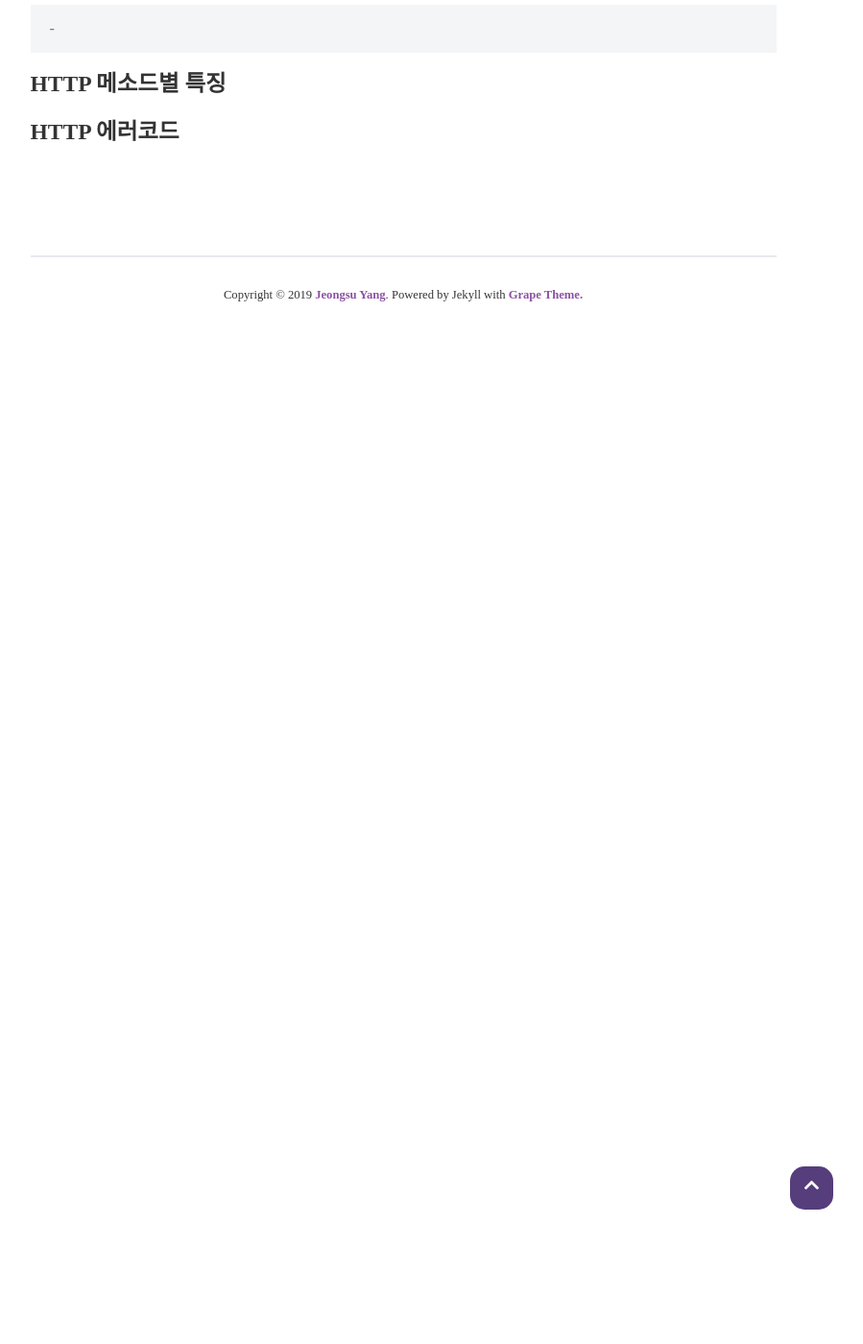
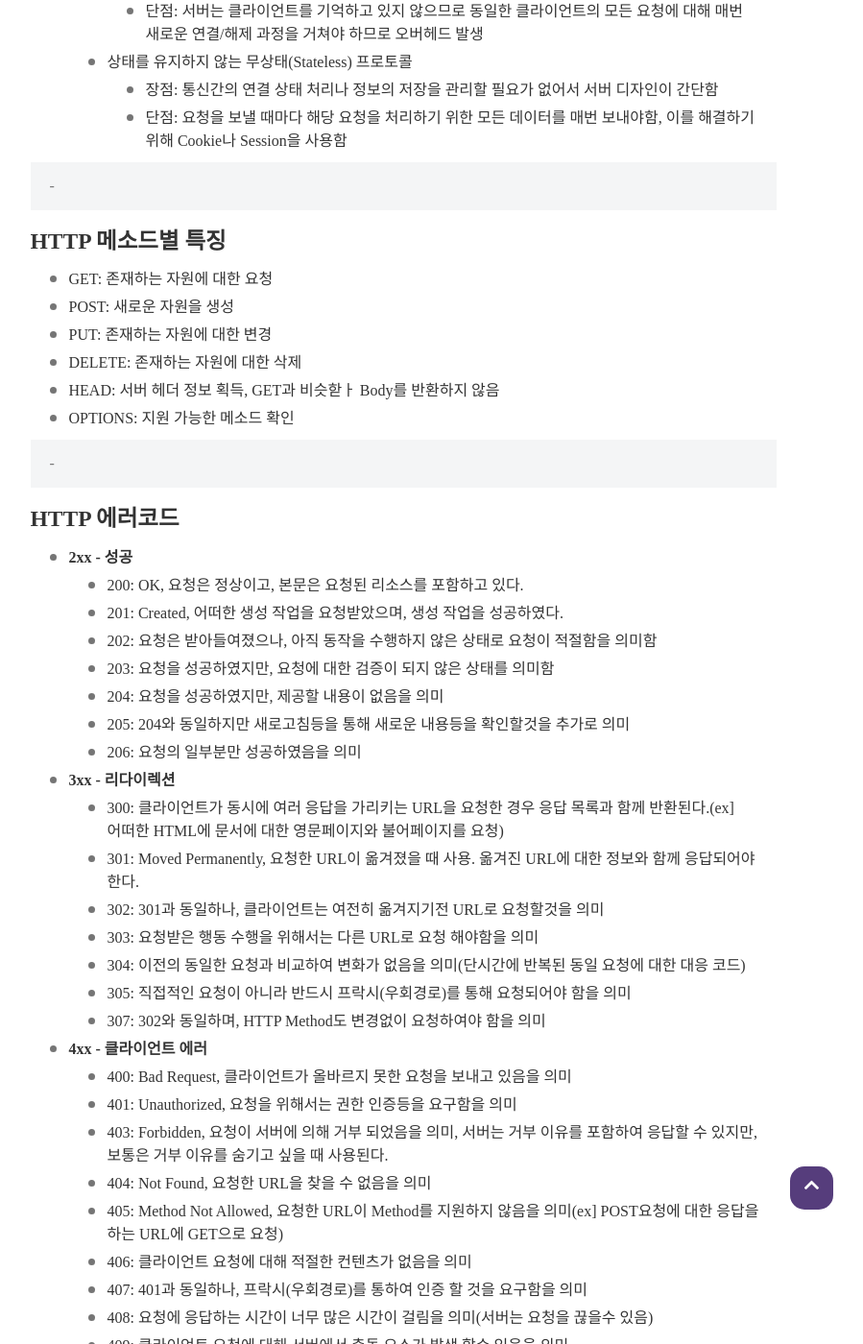
Before and after one commit to jsyang-dev/jsyang-dev.github.io, a Jekyll site: the page built from _posts/2020-01-05-basic-knowledge-general.md, in a window 1280 px wide and 1400 px high, scrolled down 547 px. Shown: the whole window at 96% size, without its empty margins (220-1119 px from the left). Built offline with Jekyll 4.4.1, drawn with Linux system fonts in a browser that asks for light colours; nearby versions of some CDN libraries; some web fonts are replaced; comment, search, counter and statistics services are not loaded; before the commit the page ends 900 px from its top, so only the background shows below that; some of the changed text lies outside the part shown.

Commit message:
Post 수정 - 일반 지식

```diff
--- a/_posts/2020-01-05-basic-knowledge-general.md
+++ b/_posts/2020-01-05-basic-knowledge-general.md
@@ -15,10 +15,67 @@ comments: 'True'
 - 특징
   - TCP/IP를 사용하는 응용계층 프로토콜
   - 연결 상태를 유지하지 않는 비연결성(Connectionless) 프로토콜
+    - 장점: 연결을 유지하기 위한 리소스를 줄이면 더 많은 연결을 할 수 있음
+    - 단점: 서버는 클라이언트를 기억하고 있지 않으므로 동일한 클라이언트의 모든 요청에 대해 매번 새로운 연결/해제 과정을 거쳐야 하므로 오버헤드 발생
   - 상태를 유지하지 않는 무상태(Stateless) 프로토콜
+    - 장점: 통신간의 연결 상태 처리나 정보의 저장을 관리할 필요가 없어서 서버 디자인이 간단함
+    - 단점: 요청을 보낼 때마다 해당 요청을 처리하기 위한 모든 데이터를 매번 보내야함, 이를 해결하기 위해 Cookie나 Session을 사용함
 
 > -
 
 ### HTTP 메소드별 특징
 
+- GET: 존재하는 자원에 대한 요청
+- POST: 새로운 자원을 생성
+- PUT: 존재하는 자원에 대한 변경
+- DELETE: 존재하는 자원에 대한 삭제
+- HEAD: 서버 헤더 정보 획득, GET과 비슷핟ㅏ Body를 반환하지 않음
+- OPTIONS: 지원 가능한 메소드 확인
+
+> -
+
 ### HTTP 에러코드
+
+- **2xx - 성공**
+  - 200: OK, 요청은 정상이고, 본문은 요청된 리소스를 포함하고 있다.
+  - 201: Created, 어떠한 생성 작업을 요청받았으며, 생성 작업을 성공하였다.
+  - 202: 요청은 받아들여졌으나, 아직 동작을 수행하지 않은 상태로 요청이 적절함을 의미함
+  - 203: 요청을 성공하였지만, 요청에 대한 검증이 되지 않은 상태를 의미함
+  - 204: 요청을 성공하였지만, 제공할 내용이 없음을 의미
+  - 205: 204와 동일하지만 새로고침등을 통해 새로운 내용등을 확인할것을 추가로 의미
+  - 206: 요청의 일부분만 성공하였음을 의미
+- **3xx - 리다이렉션**
+  - 300: 클라이언트가 동시에 여러 응답을 가리키는 URL을 요청한 경우 응답 목록과 함께 반환된다.(ex] 어떠한 HTML에 문서에 대한 영문페이지와 불어페이지를 요청)
+  - 301: Moved Permanently, 요청한 URL이 옮겨졌을 때 사용. 옮겨진 URL에 대한 정보와 함께 응답되어야 한다.
+  - 302: 301과 동일하나, 클라이언트는 여전히 옮겨지기전 URL로 요청할것을 의미
+  - 303: 요청받은 행동 수행을 위해서는 다른 URL로 요청 해야함을 의미
+  - 304: 이전의 동일한 요청과 비교하여 변화가 없음을 의미(단시간에 반복된 동일 요청에 대한 대응 코드)
+  - 305: 직접적인 요청이 아니라 반드시 프락시(우회경로)를 통해 요청되어야 함을 의미
+  - 307: 302와 동일하며, HTTP Method도 변경없이 요청하여야 함을 의미
+- **4xx - 클라이언트 에러**
+  - 400: Bad Request, 클라이언트가 올바르지 못한 요청을 보내고 있음을 의미
+  - 401: Unauthorized, 요청을 위해서는 권한 인증등을 요구함을 의미
+  - 403: Forbidden, 요청이 서버에 의해 거부 되었음을 의미, 서버는 거부 이유를 포함하여 응답할 수 있지만, 보통은 거부 이유를 숨기고 싶을 때 사용된다.
+  - 404: Not Found, 요청한 URL을 찾을 수 없음을 의미
+  - 405: Method Not Allowed, 요청한 URL이 Method를 지원하지 않음을 의미(ex] POST요청에 대한 응답을 하는 URL에 GET으로 요청)
+  - 406: 클라이언트 요청에 대해 적절한 컨텐츠가 없음을 의미
+  - 407: 401과 동일하나, 프락시(우회경로)를 통하여 인증 할 것을 요구함을 의미
+  - 408: 요청에 응답하는 시간이 너무 많은 시간이 걸림을 의미(서버는 요청을 끊을수 있음)
+  - 409: 클라이언트 요청에 대해 서버에서 충돌 요소가 발생 할수 있음을 의미
+  - 410: 요청한 URL이 더 이상 사용되지 않고 사라졌음을 의미
+  - 411: 클라이언트 요청에 Content-length 헤더가 포함되어야 함을 의미
+  - 412: 클라이언트가 조건부 요청을 했는데 그중 하나가 실패하였음을 의미
+  - 413: 요청이 너무 커서 서버가 처리 할 수 없음을 의미
+  - 414: 요청 URL이 너무 길어 처리 할 수 없음을 의미
+  - 415: 서버가 이해 하지 못하는 유형의 컨텐츠를 요청 하였음을 의미
+  - 416: 클라이언트의 요청 내용이 범위가 잘못되었음을 의미
+  - 417: 클라이언트 요청 헤더의 Expect에 대해 서버가 만족 하지 않음을 의미
+- **5xx - 서버 에러**
+  - 500: Internal Server Error, 서버에 오류가 발생하여 응답 할 수 없음을 의미
+  - 501: 클라이언트 요청에 대한 서버의 응답 수행 기능이 없음을 의미(ex] 서버가 지원하지 않는 새로운 Method를 사용하여 요청 - GET2, POST2...)
+  - 502: Bad Gateway, 프락시나 게이트웨이등의 서버에서 응답하며, 서버의 모(엄마)서버에서 오류가 발생하였음을 의미
+  - 503: 현재 서버가 유지보수 등의 이유로 일시적인 사용 불가함을 의미
+  - 504: Gateway Timeout, 서버에서 다른 서버로 요청을 보냈으나, 응답 지연이 발생하여 처리가 불가함을 의미
+  - 505: 서버가 지원할 수 없거나 올바르지 못한 프로토콜로 요청을 받았음을 의미
+
+> - [https://ko.wikipedia.org/wiki/HTTP_%EC%83%81%ED%83%9C_%EC%BD%94%EB%93%9C](https://ko.wikipedia.org/wiki/HTTP_%EC%83%81%ED%83%9C_%EC%BD%94%EB%93%9C)
```
